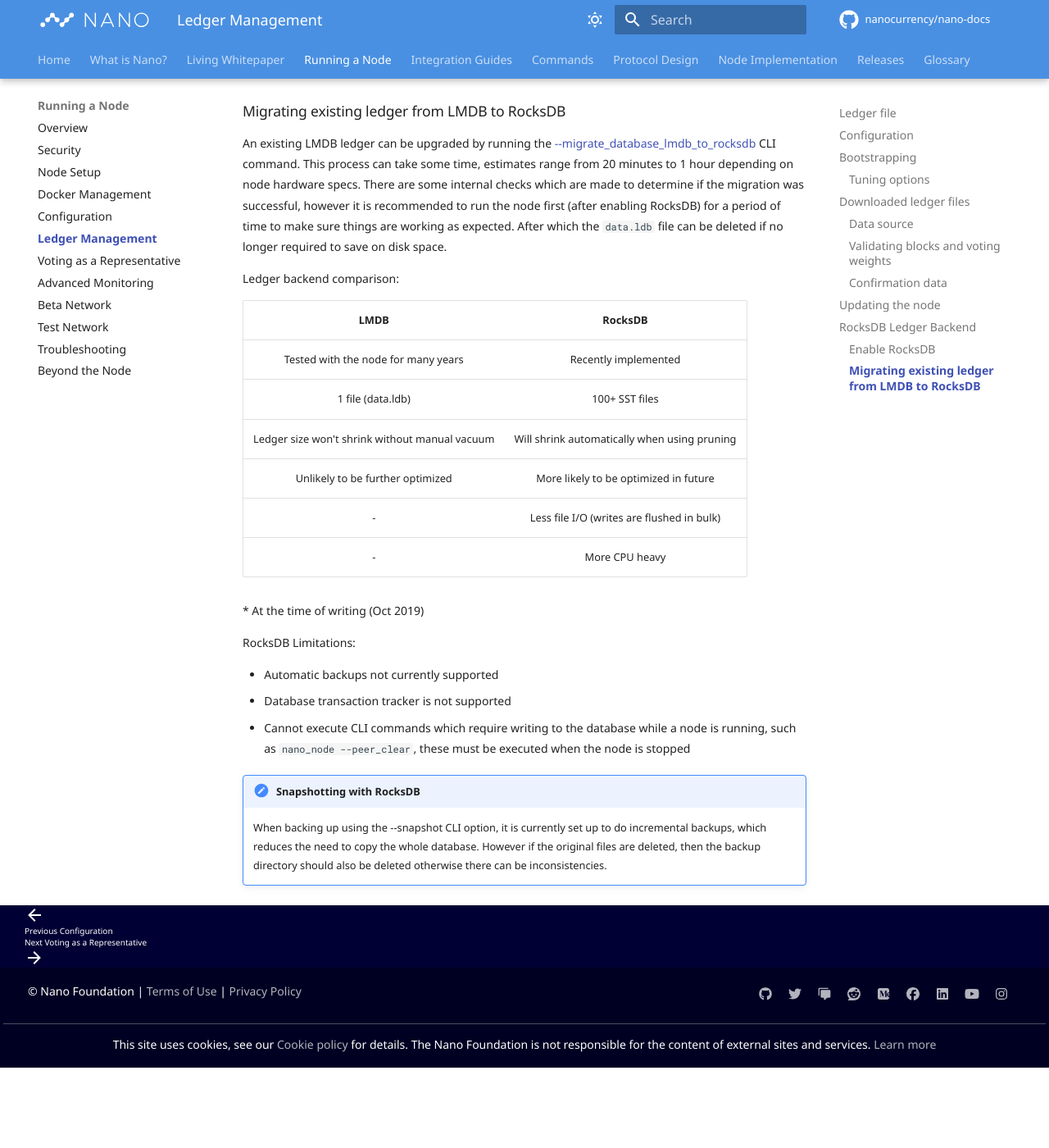
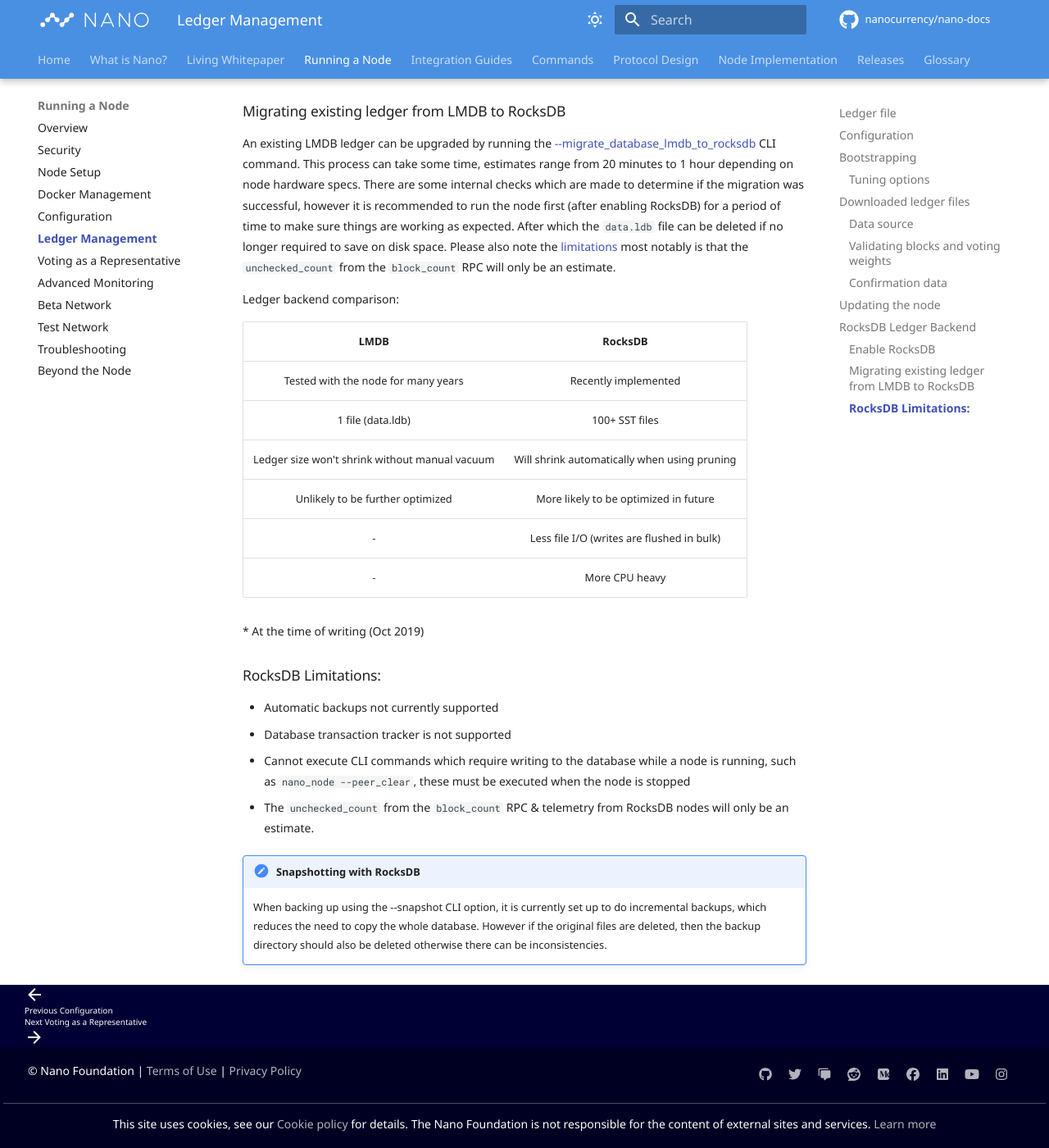
Before and after one commit to nanocurrency/nano-docs, an MkDocs documentation site: the page built from docs/running-a-node/ledger-management.md, in a window 1280 px wide and 1400 px high, scrolled down 5767 px. Shown: the whole window at 82% size. Built offline with MkDocs 1.6.1 and Material for MkDocs 9.7.7, drawn with Linux system fonts in a browser that asks for light colours; comment, search, counter and statistics services are not loaded; before the commit the page ends 7069 px from its top, so only the background shows below that.

Commit message:
Update limitations

```diff
--- a/docs/running-a-node/ledger-management.md
+++ b/docs/running-a-node/ledger-management.md
@@ -150,7 +150,7 @@
 It shouldn't be necessary to update these variables manually. See TOML comments in the generated file for more information on what these do.
 
 ### Migrating existing ledger from LMDB to RocksDB
-An existing LMDB ledger can be upgraded by running the [--migrate_database_lmdb_to_rocksdb](/commands/command-line-interface/#-migrate_database_lmdb_to_rocksdb) CLI command. This process can take some time, estimates range from 20 minutes to 1 hour depending on node hardware specs. There are some internal checks which are made to determine if the migration was successful, however it is recommended to run the node first (after enabling RocksDB) for a period of time to make sure things are working as expected. After which the `data.ldb` file can be deleted if no longer required to save on disk space.
+An existing LMDB ledger can be upgraded by running the [--migrate_database_lmdb_to_rocksdb](/commands/command-line-interface/#-migrate_database_lmdb_to_rocksdb) CLI command. This process can take some time, estimates range from 20 minutes to 1 hour depending on node hardware specs. There are some internal checks which are made to determine if the migration was successful, however it is recommended to run the node first (after enabling RocksDB) for a period of time to make sure things are working as expected. After which the `data.ldb` file can be deleted if no longer required to save on disk space. Please also note the [limitations](#rocksdb-limitations) most notably is that the `unchecked_count` from the `block_count` RPC will only be an estimate.
 
 Ledger backend comparison:
 
@@ -165,11 +165,12 @@
 
 \* At the time of writing (Oct 2019)
 
-RocksDB Limitations:
+### RocksDB Limitations:
 
 * Automatic backups not currently supported
 * Database transaction tracker is not supported
 * Cannot execute CLI commands which require writing to the database while a node is running, such as `nano_node --peer_clear`, these must be executed when the node is stopped
+* The `unchecked_count` from the `block_count` RPC & telemetry from RocksDB nodes will only be an estimate.
 
 !!! note "Snapshotting with RocksDB"
 	When backing up using the --snapshot CLI option, it is currently set up to do incremental backups, which reduces the need to copy the whole database. However if the original files are deleted, then the backup directory should also be deleted otherwise there can be inconsistencies.
```
